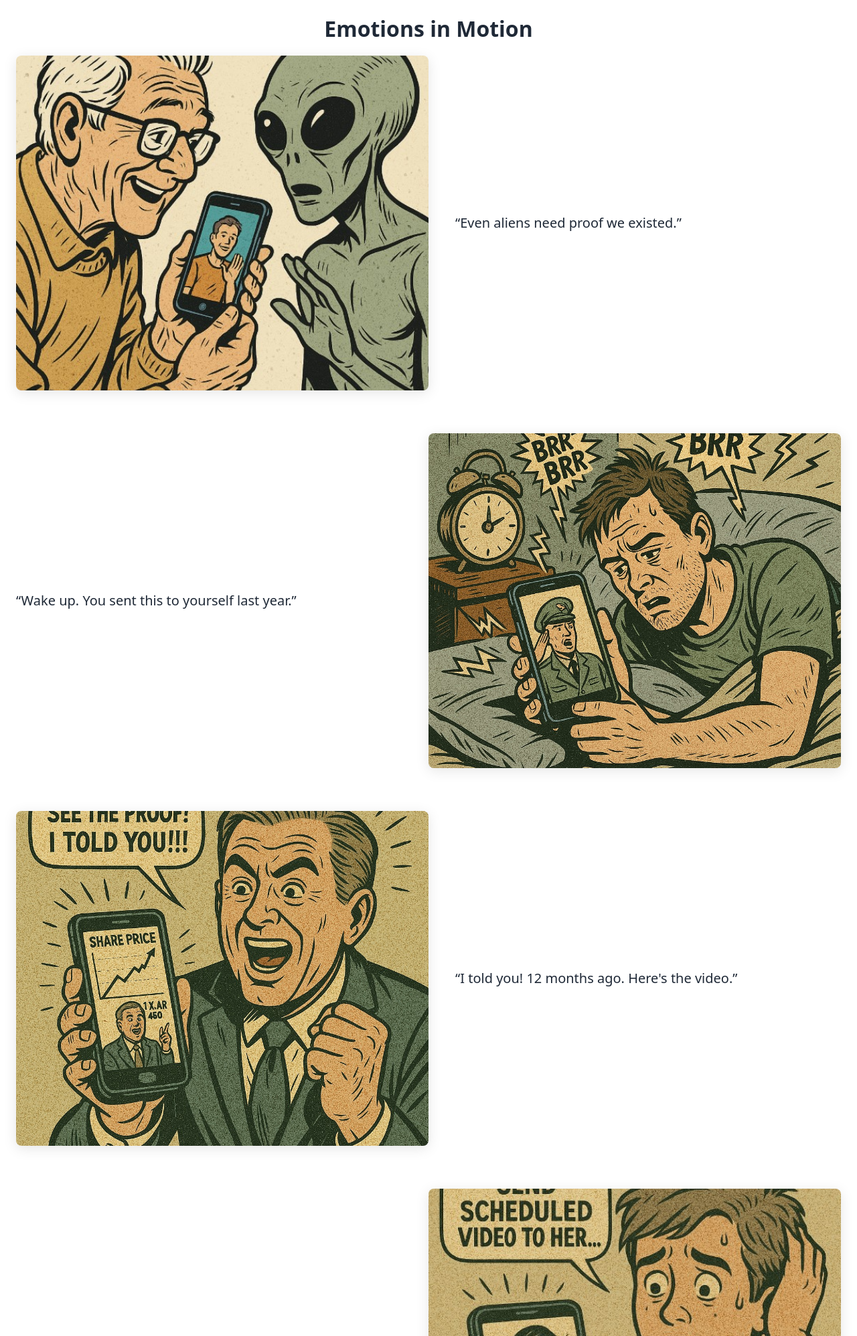
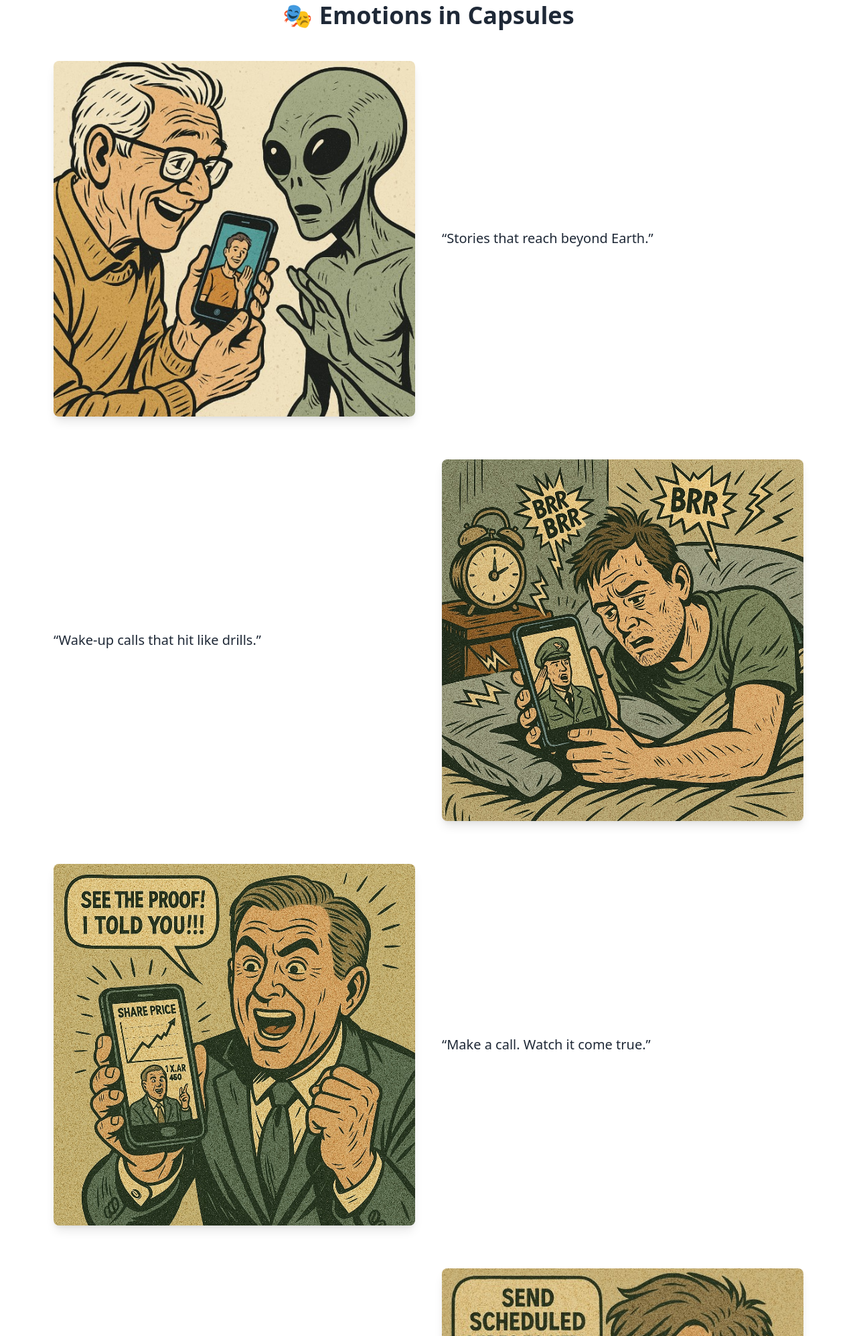
Before and after one commit to Inwesto/isnapy-landing, a plain HTML site: page index.html in a window 1280 px wide. Shown: the part 805-2800 px from the top of the page at 67% size. Drawn offline with nearby package versions, Linux system fonts and the light colour scheme.

Commit message:
Update index.html

```diff
--- a/index.html
+++ b/index.html
@@ -6,14 +6,6 @@
   <title>iSnapy – A Message to the Future</title>
   <link href="https://cdn.jsdelivr.net/npm/tailwindcss@2.2.19/dist/tailwind.min.css" rel="stylesheet">
   <style>
-    .image-panel img {
-      width: 100%;
-      height: auto;
-      max-height: 500px;
-      object-fit: cover;
-      border-radius: 0.5rem;
-      box-shadow: 0 4px 20px rgba(0,0,0,0.1);
-    }
     .section-text {
       font-size: 1.25rem;
       line-height: 1.75rem;
@@ -45,58 +37,41 @@
         <li>🎂 Use for birthdays, time travel, truth bombs</li>
       </ul>
     </div>
-    <div class="md:w-1/2 mt-10 md:mt-0 image-panel">
-      <img src="your-image1.jpg" alt="App Preview">
+    <div class="md:w-1/2 mt-10 md:mt-0">
+      <img src="your-image1.jpg" alt="App Preview" class="w-full max-w-full rounded shadow-lg">
     </div>
   </section>
 
   <!-- Emotions Section -->
-  <section id="emotions" class="py-20 bg-white">
-    <h2 class="text-center section-heading">Emotions in Motion</h2>
+  <section id="emotions" class="py-16 bg-white text-gray-800">
+    <div class="max-w-6xl mx-auto px-4">
+      <h2 class="text-3xl md:text-4xl font-bold text-center mb-12">🎭 Emotions in Capsules</h2>
 
-    <div class="md:flex items-center mb-16 px-6">
-      <div class="md:w-1/2 image-panel">
-        <img src="alien-scene.jpg" alt="Alien Scene">
+      <div class="grid grid-cols-1 md:grid-cols-2 gap-10 items-center mb-16">
+        <img src="alien-scene.jpg" alt="Alien scene" class="w-full max-h-[400px] object-cover rounded-lg shadow-lg" />
+        <p class="text-xl font-medium">“Stories that reach beyond Earth.”</p>
       </div>
-      <div class="md:w-1/2 md:pl-10 mt-6 md:mt-0 section-text">
-        “Even aliens need proof we existed.”
+
+      <div class="grid grid-cols-1 md:grid-cols-2 gap-10 items-center mb-16">
+        <p class="text-xl font-medium order-2 md:order-1">“Wake-up calls that hit like drills.”</p>
+        <img src="military-alarm.jpg" alt="Military wake-up" class="w-full max-h-[400px] object-cover rounded-lg shadow-lg order-1 md:order-2" />
       </div>
-    </div>
 
-    <div class="md:flex items-center mb-16 px-6 md:flex-row-reverse">
-      <div class="md:w-1/2 image-panel">
-        <img src="military-alarm.jpg" alt="Military Alarm">
+      <div class="grid grid-cols-1 md:grid-cols-2 gap-10 items-center mb-16">
+        <img src="rich-guy.jpg" alt="Stock market prophet" class="w-full max-h-[400px] object-cover rounded-lg shadow-lg" />
+        <p class="text-xl font-medium">“Make a call. Watch it come true.”</p>
       </div>
-      <div class="md:w-1/2 md:pr-10 mt-6 md:mt-0 section-text">
-        “Wake up. You sent this to yourself last year.”
+
+      <div class="grid grid-cols-1 md:grid-cols-2 gap-10 items-center mb-16">
+        <p class="text-xl font-medium order-2 md:order-1">“Love changes. Time doesn’t.”</p>
+        <img src="love-guy.jpg" alt="Shy boy message mixup" class="w-full max-h-[400px] object-cover rounded-lg shadow-lg order-1 md:order-2" />
       </div>
-    </div>
 
-    <div class="md:flex items-center mb-16 px-6">
-      <div class="md:w-1/2 image-panel">
-        <img src="rich-guy.jpg" alt="Prediction Scene">
+      <div class="grid grid-cols-1 md:grid-cols-2 gap-10 items-center">
+        <img src="29Feb.jpg" alt="Birthday on Feb 29" class="w-full max-h-[400px] object-cover rounded-lg shadow-lg" />
+        <p class="text-xl font-medium">“Some birthdays wait 4 years to hatch.”</p>
       </div>
-      <div class="md:w-1/2 md:pl-10 mt-6 md:mt-0 section-text">
-        “I told you! 12 months ago. Here's the video.”
-      </div>
-    </div>
 
-    <div class="md:flex items-center mb-16 px-6 md:flex-row-reverse">
-      <div class="md:w-1/2 image-panel">
-        <img src="love-guy.jpg" alt="Shy Boy">
-      </div>
-      <div class="md:w-1/2 md:pr-10 mt-6 md:mt-0 section-text">
-        “He loved her... last year. Things change.”
-      </div>
-    </div>
-
-    <div class="md:flex items-center px-6">
-      <div class="md:w-1/2 image-panel">
-        <img src="29Feb.jpg" alt="Feb 29 Girl">
-      </div>
-      <div class="md:w-1/2 md:pl-10 mt-6 md:mt-0 section-text">
-        “Her birthday comes every 4 years. So does her message.”
-      </div>
     </div>
   </section>
 
```
